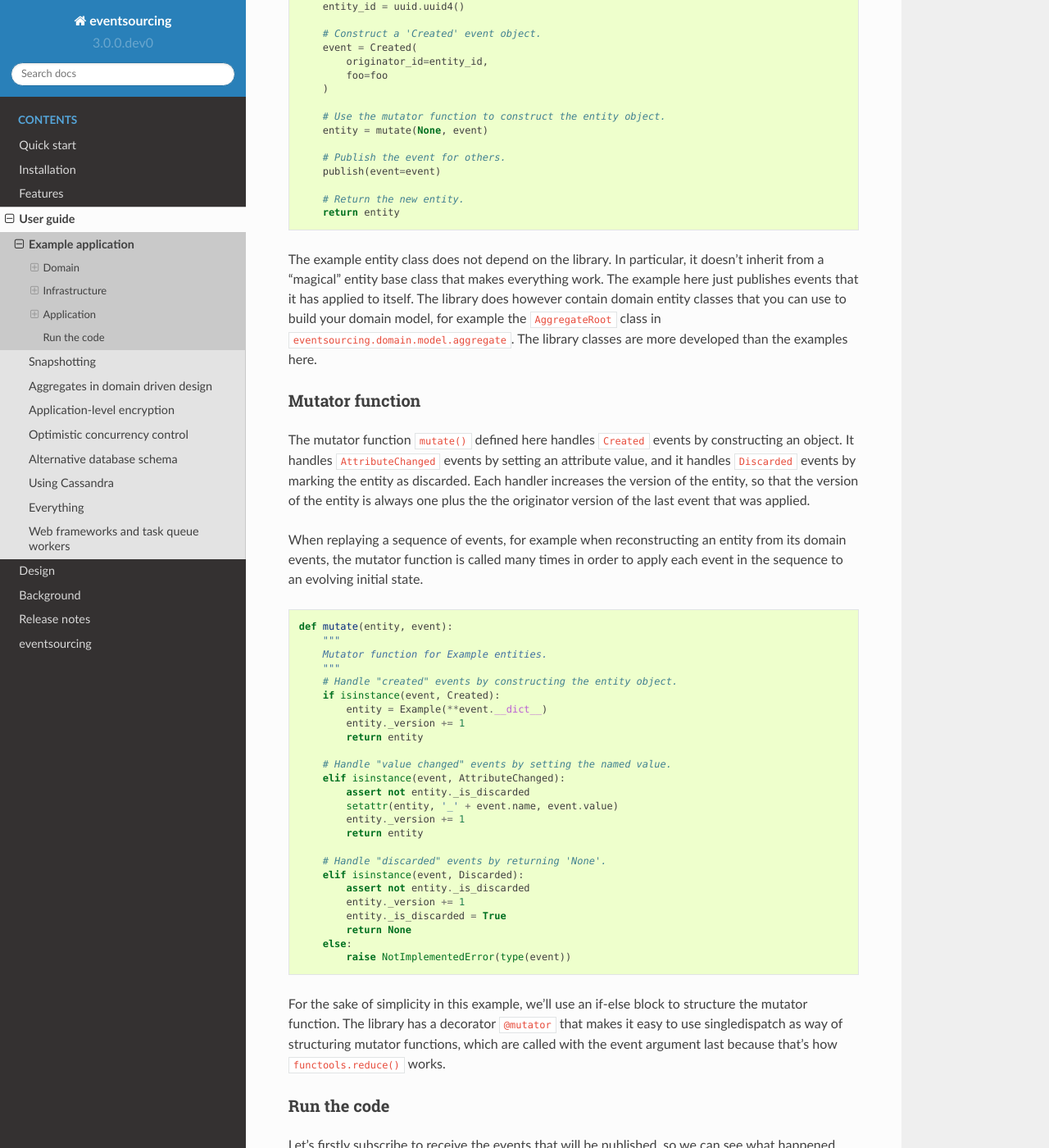
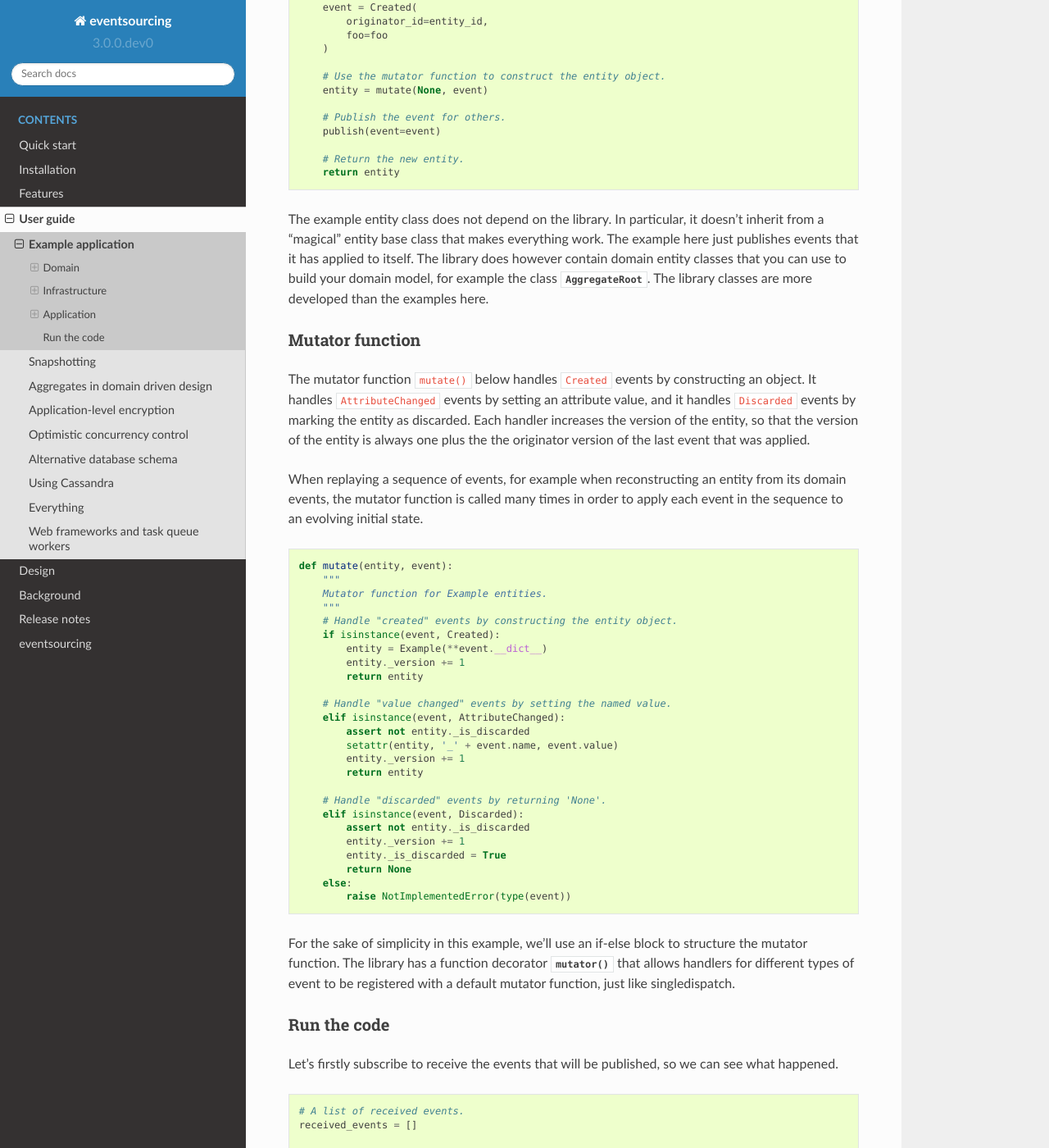
Before and after one commit to pyeventsourcing/eventsourcing, a Sphinx documentation site: the page built from docs/topics/user_guide/example_application.rst, in a window 1280 px wide and 1400 px high, scrolled down 3828 px. Shown: the whole window at 82% size. Built offline with Sphinx 7.4.7 and the Read the Docs theme 2.0.0, drawn with Linux system fonts in a browser that asks for light colours; some of the changed text lies outside the part shown.

Commit message:
Added links in user guide to classes in modules reference.
Also tightened some classes by making requred args non-optional,
fixed some tests, and improved some docstrings.

`````diff
--- a/docs/topics/user_guide/example_application.rst
+++ b/docs/topics/user_guide/example_application.rst
@@ -73,10 +73,10 @@
 
 Please note, the domain event classes above do not depend on the library. The library does
 however contain a collection of different kinds of domain event classes that you can use
-in your models, for example see ``Created``, ``AttributeChanged``, ``Discarded`` in
-``eventsourcing.domain.model.events``, their supertype ``DomainEvent``, and the inner
-classes on various entity classes. The library classes are more developed than the
-examples here.
+in your models, for example see
+:class:`~eventsourcing.domain.model.events.Created`,
+:class:`~eventsourcing.domain.model.events.AttributeChanged`, and
+:class:`~eventsourcing.domain.model.events.Discarded`.
 
 
 Publish-subscribe
@@ -214,14 +214,14 @@
 inherit from a "magical" entity base class that makes everything work. The example
 here just publishes events that it has applied to itself. The library does however
 contain domain entity classes that you can use to build your domain model, for
-example the ``AggregateRoot`` class in ``eventsourcing.domain.model.aggregate``.
+example the class :class:`~eventsourcing.domain.model.aggregate.AggregateRoot`.
 The library classes are more developed than the examples here.
 
 
 Mutator function
 ----------------
 
-The mutator function ``mutate()`` defined here handles ``Created`` events by constructing
+The mutator function ``mutate()`` below handles ``Created`` events by constructing
 an object. It handles ``AttributeChanged`` events by setting an attribute value, and it
 handles ``Discarded`` events by marking the entity as discarded. Each handler increases the
 version of the entity, so that the version of the entity is always one plus the
@@ -262,9 +262,10 @@
 
 
 For the sake of simplicity in this example, we'll use an if-else block to structure
-the mutator function. The library has a decorator ``@mutator`` that makes it easy to
-use singledispatch as way of structuring mutator functions, which are called with the
-event argument last because that's how ``functools.reduce()`` works.
+the mutator function. The library has a function decorator
+:func:`~eventsourcing.domain.model.decorators.mutator` that allows handlers
+for different types of event to be registered with a default mutator function,
+just like singledispatch.
 
 
 Run the code
@@ -453,11 +457,10 @@
 Entity repository
 -----------------
 
-It is common to retrieve entities from a repository. An event sourced
-repository for the ``example`` entity class can be constructed directly using the
-``EventSourcedRepository`` library class. The repository is given the mutator function
-``mutate()`` and the event store.
-
+It is common to retrieve entities from a repository. An event sourced repository
+for the ``example`` entity class can be constructed directly using library class
+:class:`~eventsourcing.infrastructure.eventsourcedrepository.EventSourcedRepository`.
+The repository is given the mutator function ``mutate()`` and the event store.
 
 .. code:: python
 
@@ -535,9 +538,8 @@
 Persistence Policy
 ------------------
 
-The persistence policy subscribes to receive events whenever they are published. It
+The persistence policy below subscribes to receive events whenever they are published. It
 uses an event store to store events whenever they are received.
-
 
 .. code:: python
 
@@ -593,6 +597,9 @@
         def __exit__(self, exc_type, exc_val, exc_tb):
             self.persistence_policy.close()
 
+A more developed class :class:`~eventsourcing.example.application.ExampleApplication`
+can be found in the library module ````. It is used in later sections of this guide.
+
 
 Run the code
 ============
@@ -627,7 +634,3 @@
 
 
 Congratulations. You have created yourself an event sourced application.
-
-A more developed ``ExampleApplication`` class can be found in the library
-module ``eventsourcing.example.application``. It is used in later sections
-of this guide.
`````
Also changed, not shown: other parts of docs/topics/user_guide/example_application.rst (+8 -3 lines), 4 other files.
